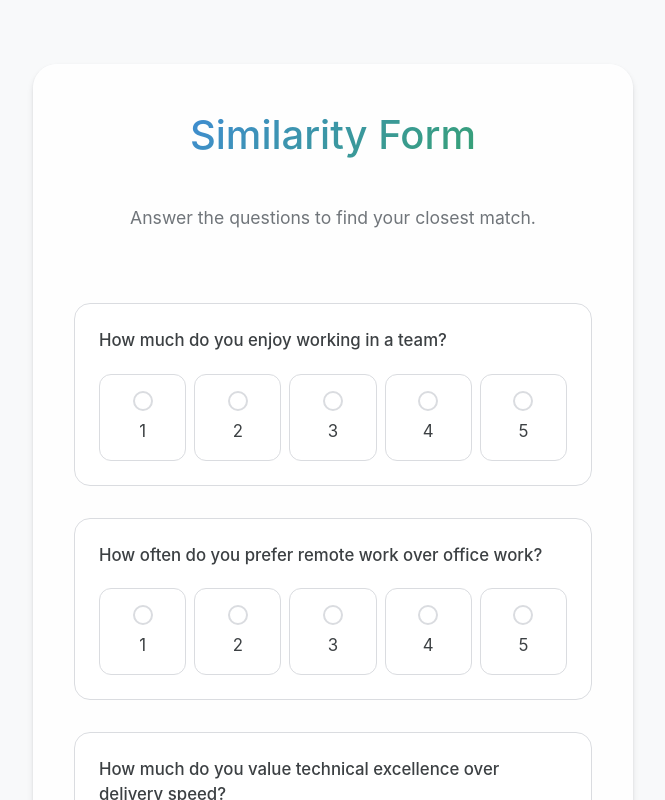
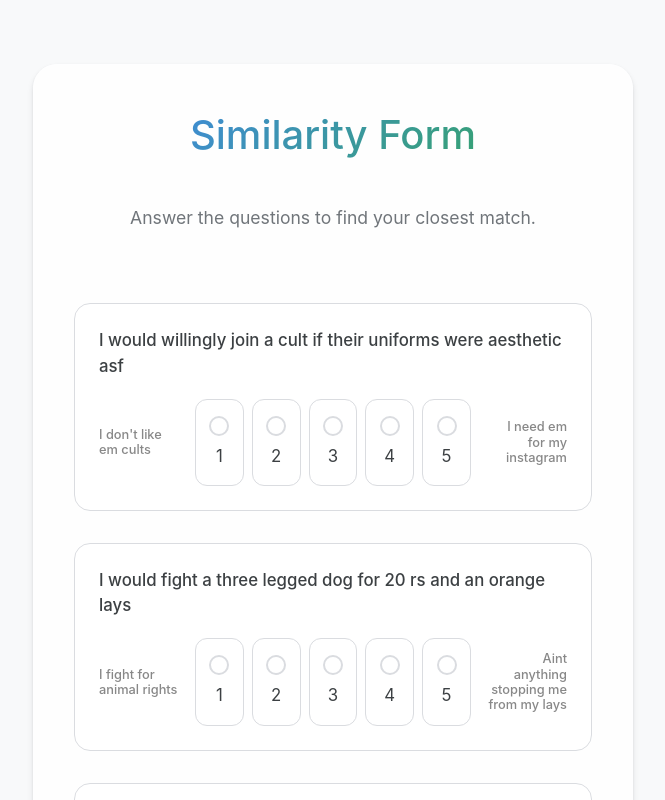
Before and after one commit to syon-vt/WT26-Internal, a React (Vite) app: page / in a window 1280 px wide. Both pictures are taken after typing "Sample" into the empty fields and a click on the button "Start form". Shown: the top 800 px of the page, without its empty margins (307-972 px from the left). Built offline with nearby package versions, Linux system fonts and the light colour scheme; no server answers.

Commit message:
Some members, upper/lower bounds

```diff
--- a/src/App.css
+++ b/src/App.css
@@ -56,10 +56,35 @@ h1 {
   font-size: 1.05rem;
 }
 
+.radio-group-wrapper {
+  display: flex;
+  align-items: center;
+  justify-content: space-between;
+  gap: 1rem;
+  margin-top: 0.5rem;
+}
+
+.likert-label {
+  font-size: 0.8rem;
+  color: #888;
+  font-weight: 500;
+  max-width: 80px;
+  line-height: 1.2;
+}
+
+.likert-label.min {
+  text-align: left;
+}
+
+.likert-label.max {
+  text-align: right;
+}
+
 .radio-group {
   display: flex;
   justify-content: space-between;
   gap: 0.5rem;
+  flex: 1;
 }
 
 .radio-group label {
--- a/src/components/QuizForm.jsx
+++ b/src/components/QuizForm.jsx
@@ -12,6 +12,8 @@ const QuizForm = ({ QUESTIONS, responses, handleInputChange, onSubmit, error, on
         {QUESTIONS.map((q, idx) => (
           <div key={idx} className="question-group">
             <label>{q.text}</label>
+            <div className="radio-group-wrapper">
+              <span className="likert-label min">{q.minLabel}</span>
               <div className="radio-group">
                 {[1, 2, 3, 4, 5].map(val => (
                   <label key={val}>
@@ -25,6 +27,8 @@ const QuizForm = ({ QUESTIONS, responses, handleInputChange, onSubmit, error, on
                     {val}
                   </label>
                 ))}
+              </div>
+              <span className="likert-label max">{q.maxLabel}</span>
             </div>
           </div>
         ))}
--- a/src/constants.js
+++ b/src/constants.js
@@ -1,20 +1,133 @@
 export const MAIN_DATA = [
-  { id: 1, name: "A", ans: [5, 1, 4, 2, 5] },
-  { id: 2, name: "B", ans: [2, 5, 1, 3, 4] },
-  { id: 3, name: "C", ans: [4, 2, 5, 1, 2] },
-  { id: 4, name: "D", ans: [5, 4, 3, 5, 1] },
-  { id: 5, name: "E", ans: [1, 3, 5, 4, 2] },
-  { id: 6, name: "F", ans: [3, 2, 4, 5, 5] },
-  { id: 7, name: "G", ans: [5, 5, 1, 2, 3] },
-  { id: 8, name: "H", ans: [4, 4, 4, 4, 4] },
-  { id: 9, name: "I", ans: [2, 1, 2, 5, 4] },
-  { id: 0, name: "J", ans: [3, 5, 3, 1, 5] }
+  { id: 1, name: "Radhika", ans: [5, 1, 5, 5, 3, 1, 1, 4, 1, 1, 1, 1, 1, 1, 5, 1, 3, 1, 1, 1] },
+  { id: 2, name: "Aditya Shukla", ans: [2, 5, 5, 5, 1, 3, 5, 5, 3, 1, 5, 5, 5, 5, 1, 3, 3, 1, 5, 1] },
+  { id: 3, name: "Bhavya", ans: [4, 1, 4, 3, 5, 2, 1, 4, 1, 1, 2, 2, 4, 4, 5, 3, 4, 4, 4, 1] },
+  { id: 4, name: "Reenu", ans: [4, 3, 4, 5, 1, 4, 3, 1, 1, 3, 1, 4, 5, 5, 5, 5, 3, 3, 2, 3] },
+  { id: 5, name: "Aditya Acharya", ans: [3, 4, 2, 4, 2, 2, 3, 4, 4, 2, 5, 3, 5, 5, 4, 3, 3, 2, 4, 2] },
+  { id: 6, name: "Sarah", ans: [4, 1, 5, 2, 3, 5, 3, 5, 1, 5, 2, 4, 4, 2, 5, 1, 3, 5, 3, 1] }
 ];
 
 export const QUESTIONS = [
-  { text: "How much do you enjoy working in a team?", weight: 1 },
-  { text: "How often do you prefer remote work over office work?", weight: 1 },
-  { text: "How much do you value technical excellence over delivery speed?", weight: 1 },
-  { text: "How interested are you in learning new technologies?", weight: 1 },
-  { text: "How much do you prioritize career growth over work-life balance?", weight: 1 }
+  {
+    text: "I would willingly join a cult if their uniforms were aesthetic asf",
+    weight: 1,
+    minLabel: "I don't like em cults",
+    maxLabel: "I need em for my instagram"
+  },
+  {
+    text: "I would fight a three legged dog for 20 rs and an orange lays",
+    weight: 1,
+    minLabel: "I fight for animal rights",
+    maxLabel: "Aint anything stopping me from my lays"
+  },
+  {
+    text: "I've bumped into a random object and said 'sorry gang'",
+    weight: 1,
+    minLabel: "I don't like saying sorry",
+    maxLabel: "Kindness costs nothing"
+  },
+  {
+    text: "If some random shady dude gave me a box i am SO opening that",
+    weight: 1,
+    minLabel: "I have a permit for my brains",
+    maxLabel: "Adventure lessgooo"
+  },
+  {
+    text: "I don't pick up calls even if the world is ending",
+    weight: 1,
+    minLabel: "I love people",
+    maxLabel: "I got better things to do"
+  },
+  {
+    text: "I could be so annoying that my kidnappers would return me and ask for a refund",
+    weight: 1,
+    minLabel: "I am a professional",
+    maxLabel: "I am just a girl/boy/other 🎀"
+  },
+  {
+    text: "I debate with myself in the shower and lose",
+    weight: 1,
+    minLabel: "I aint that weird",
+    maxLabel: "I don't lose ALWAYS"
+  },
+  {
+    text: "I would see a stray dog sleeping and think 'huh relatable'",
+    weight: 1,
+    minLabel: "Nah",
+    maxLabel: "Relatable"
+  },
+  {
+    text: "If i gave you a creepy doll that whispers to u (but its lowkey chill), would u keep it?",
+    weight: 1,
+    minLabel: "I've seen enough horror movies",
+    maxLabel: "Yay i got another buddy"
+  },
+  {
+    text: "How well do you relate to a cold maggie stuck to the side of the tiffin",
+    weight: 1,
+    minLabel: "No i got standards",
+    maxLabel: "Nostalgic man"
+  },
+  {
+    text: "If hell had a bean bag and free WiFi, i wouldn't mind entering",
+    weight: 1,
+    minLabel: "Hell is hell bruh",
+    maxLabel: "I would want to update my linkedin"
+  },
+  {
+    text: "How well do u think you could haunt ur roommate",
+    weight: 1,
+    minLabel: "I'm too nice for allat",
+    maxLabel: "Horror movies gonna start taking notes"
+  },
+  {
+    text: "I would 100 percent survive a zombie apocalypse",
+    weight: 1,
+    minLabel: "I would be the first to die lowk",
+    maxLabel: "Yea i might even rule all of em"
+  },
+  {
+    text: "I could successfully hide a body",
+    weight: 1,
+    minLabel: "I'm too grounded for all that",
+    maxLabel: "Criminal mastermind yall"
+  },
+  {
+    text: "Rate your existence",
+    weight: 1,
+    minLabel: "I should prolly kms",
+    maxLabel: "Take pride that u know me"
+  },
+  {
+    text: "I possess the '10 CGPA' energy of someone who hasn't stepped foot in a classroom since 2022",
+    weight: 1,
+    minLabel: "Trying my best to get that 75",
+    maxLabel: "What's a classroom??"
+  },
+  {
+    text: "Rate your zestiness",
+    weight: 1,
+    minLabel: "Wdym 'Zesty'",
+    maxLabel: "ZESTYYYYY 🎀🎀"
+  },
+  {
+    text: "I love my graveyard of half empty plastic bottles",
+    weight: 1,
+    minLabel: "No i love my room",
+    maxLabel: "My room is a monument"
+  },
+  {
+    text: "My default response to a friend describing a life-altering tragedy is 'That’s crazy'",
+    weight: 1,
+    minLabel: "Communication is so important",
+    maxLabel: "That's crazy"
+  },
+  {
+    text: "I have the hand eye coordination of a drunk toddler",
+    weight: 1,
+    minLabel: "Nah im amazing",
+    maxLabel: "Yo that drunk toddler is ME"
+  }
 ];
+
+//last 5 questions have more weight
```
Also changed, not shown: vercel.json. Lines whose indentation alone changed are shown as unchanged.
